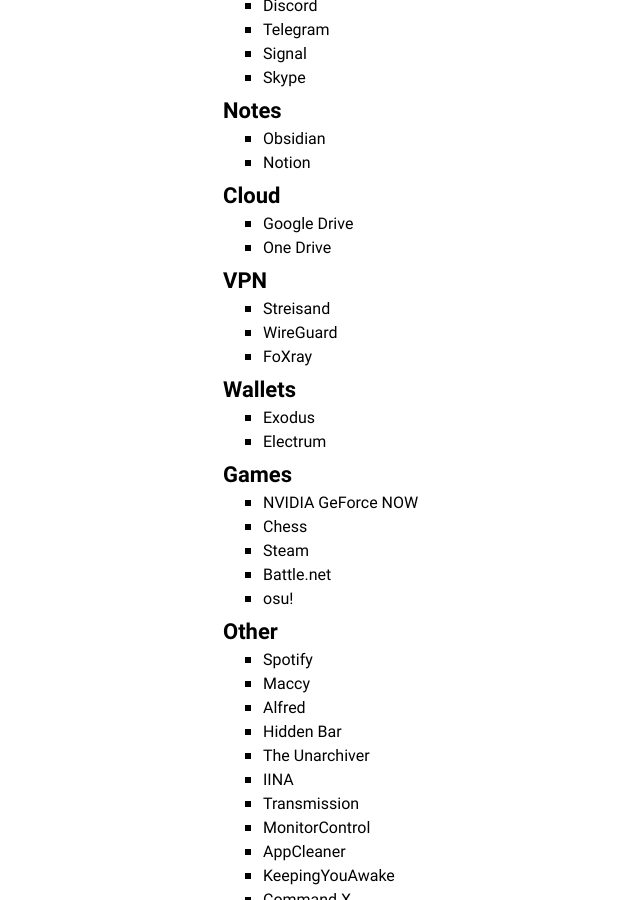
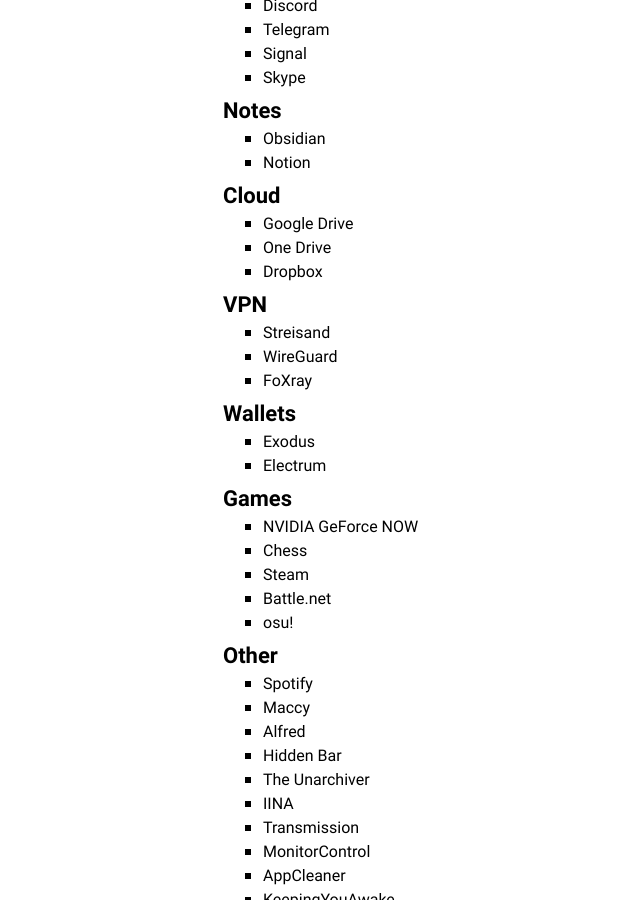
Before and after one commit to amalumian/www.malumian.dev, a Jekyll site: the page built from setup.html, in a window 1280 px wide and 900 px high, scrolled down 1946 px. Shown: the whole window, without its empty margins (87-727 px from the left). Built offline with Jekyll 4.4.1, drawn with Linux system fonts in a browser that asks for light colours.

Commit message:
Update setup.html

```diff
--- a/setup.html
+++ b/setup.html
@@ -108,6 +108,7 @@
     <ul>
         <li>Google Drive</li>
         <li>One Drive</li>
+        <li>Dropbox</li>
     </ul>
     <h3>VPN</h3>
     <ul>
```
